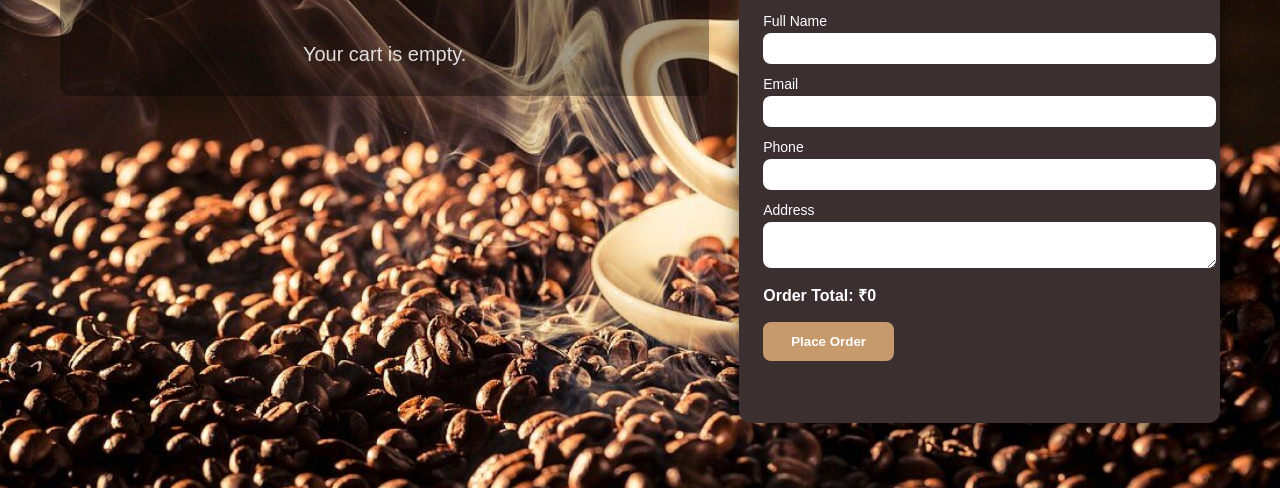
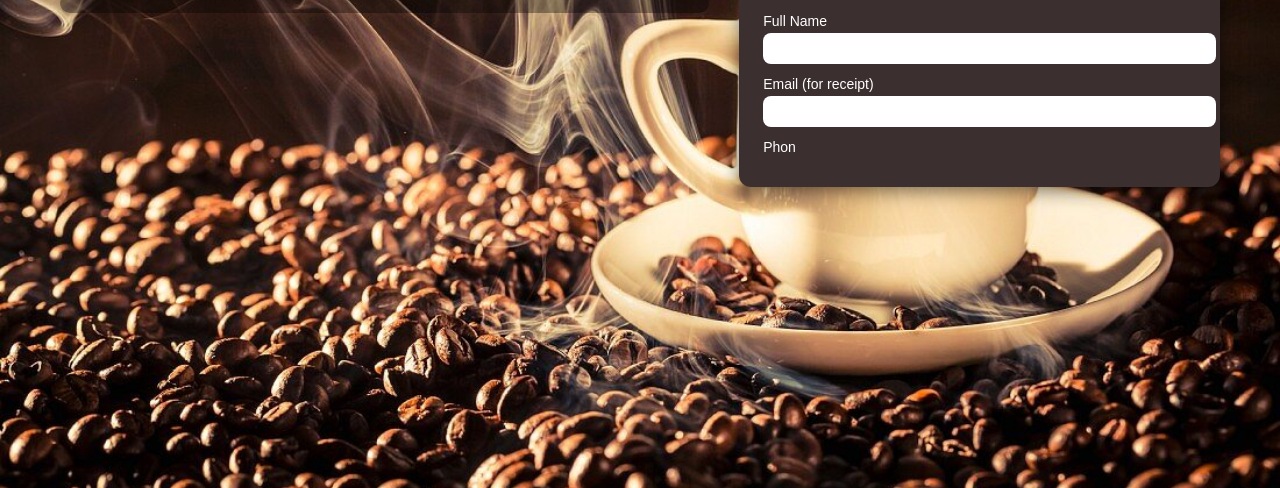
Before and after one commit to 23LPHYR/GetMugged, a plain HTML site: page cart.html in a window 1280 px wide. Shown: the part 352-840 px from the top of the page. Drawn offline with Linux system fonts and the light colour scheme.

Commit message:
Update cart.html

```diff
--- a/cart.html
+++ b/cart.html
@@ -34,39 +34,14 @@
     <form id="checkout-form">
 
       <div class="form-group">
-        <label>Full Name</label>
-        <input id="full-name" required>
+        <label for="full-name">Full Name</label>
+        <input type="text" id="full-name" name="full-name" required>
       </div>
 
       <div class="form-group">
-        <label>Email</label>
-        <input id="email" required>
+        <label for="email">Email (for receipt)</label>
+        <input type="email" id="email" name="email" required>
       </div>
 
       <div class="form-group">
-        <label>Phone</label>
-        <input id="phone" required>
-      </div>
-
-      <div class="form-group">
-        <label>Address</label>
-        <textarea id="address" required></textarea>
-      </div>
-
-      <p class="checkout-total-text">
-        Order Total: <span id="checkout-total">₹0</span>
-      </p>
-
-      <button type="submit" class="cta-btn">Place Order</button>
-
-      <p id="checkout-message" class="checkout-message"></p>
-
-    </form>
-
-  </section>
-
-</main>
-
-<script src="script.js"></script>
-</body>
-</html>
+        <label for="phone">Phon
```
